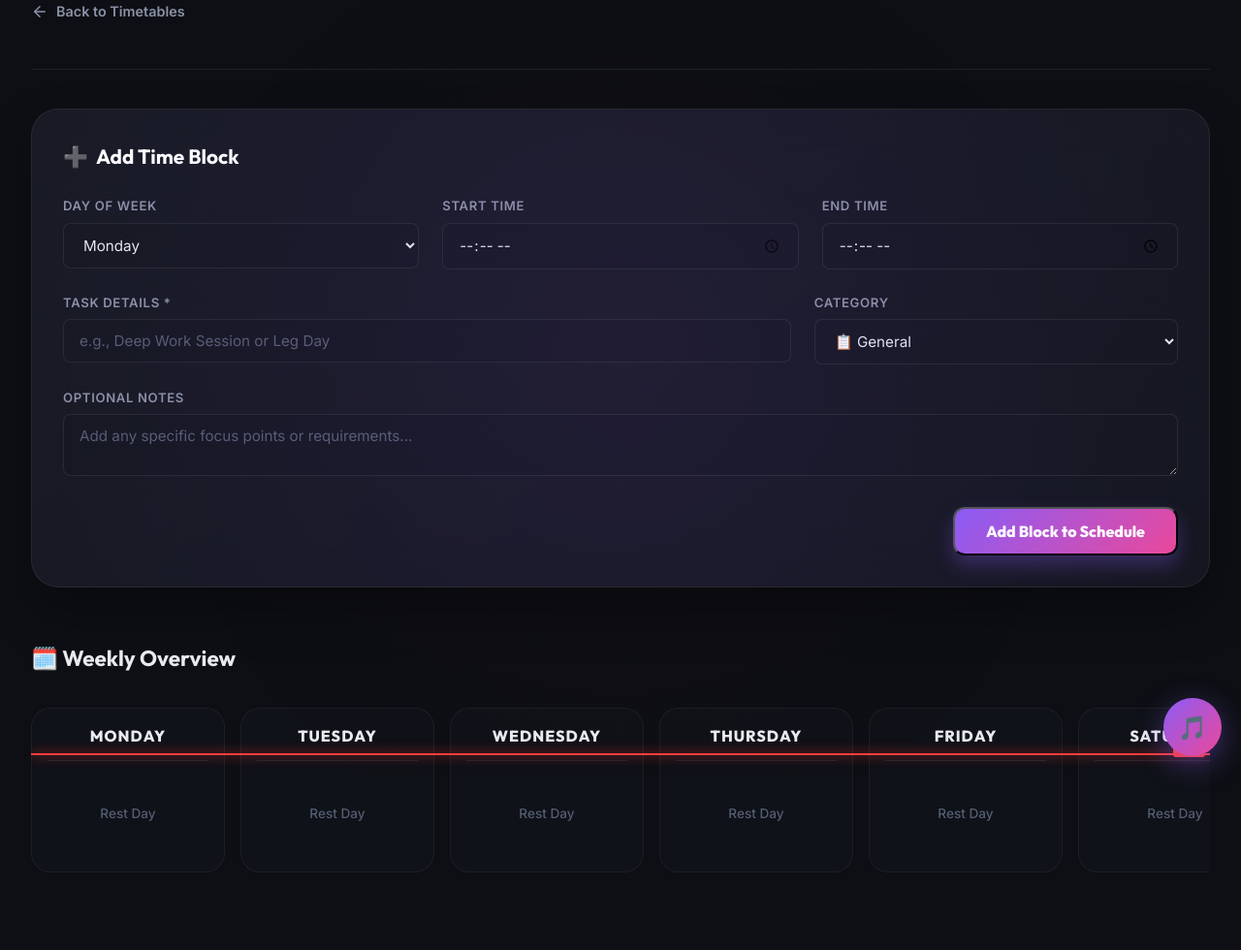
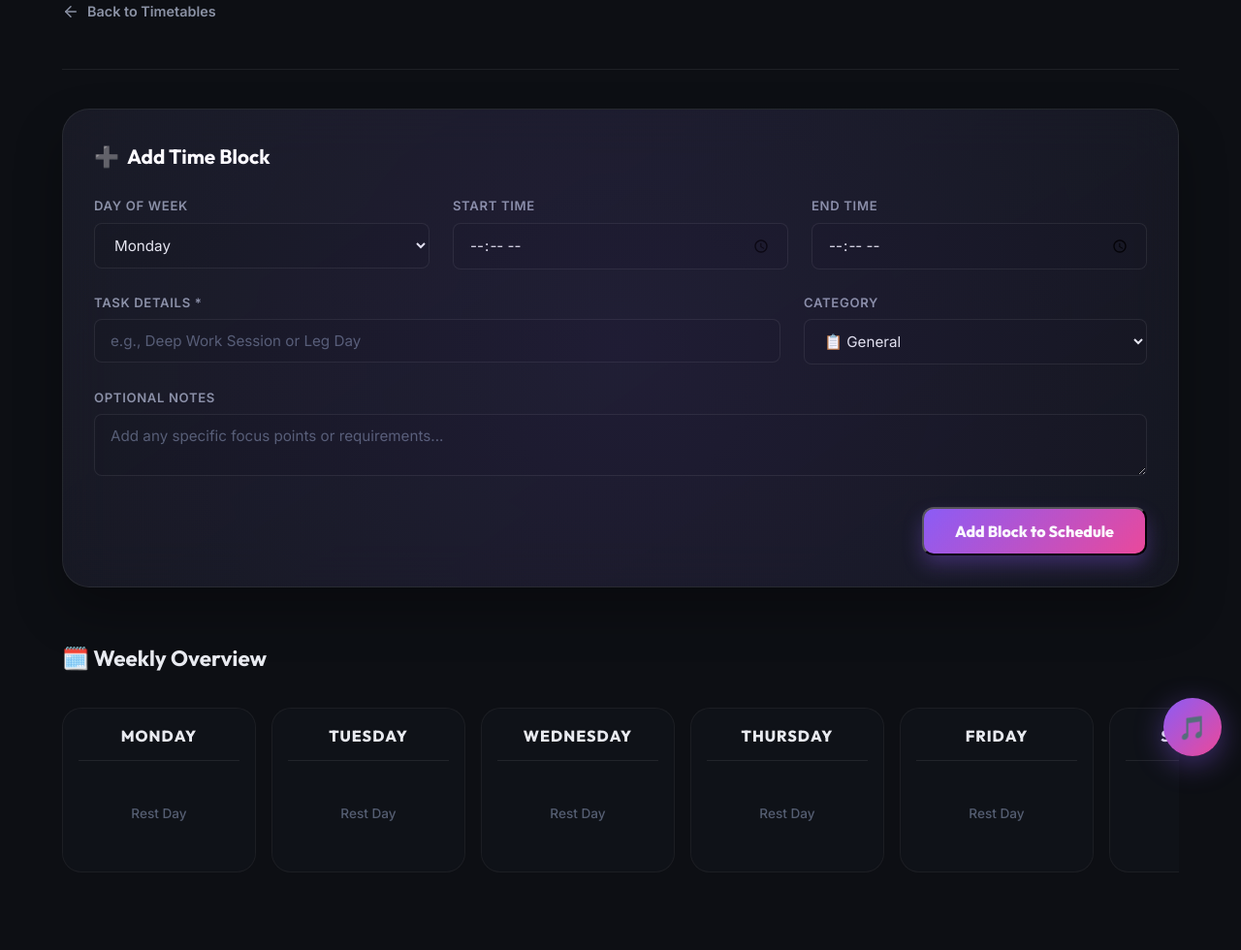
Before and after one commit to salarkhanrec001/fitness_app, a Flask app: template templates/timetable/view.html in a window 1280 px wide. Shown: the whole page at 97% size. Run offline with Flask 3, Linux system fonts and the light colour scheme; the template is opened without the code that fills it: values that come from a table or form of the project are taken from there, others are empty; some libraries are stand-ins or nearby versions.

Commit message:
Revert Ultra-Pro upgrades to Timetable Schedule as per user request

```diff
--- a/static/css/timetable.css
+++ b/static/css/timetable.css
@@ -8,21 +8,9 @@
 .stagger-3 { animation: fadeInUp 0.6s cubic-bezier(0.2, 0.8, 0.2, 1) 0.3s both; }
 
 .timetable-wrapper {
-  max-width: 1400px;
+  max-width: 1200px;
   margin: 0 auto;
-  padding: 0 2rem 4rem;
-  position: relative;
-  min-height: 100vh;
-}
-
-/* Tactical Background */
-.timetable-wrapper::before {
-  content: "";
-  position: fixed;
-  inset: 0;
-  background: radial-gradient(circle at 50% 50%, rgba(255, 60, 60, 0.02), transparent 70%);
-  z-index: -1;
-  pointer-events: none;
+  padding: 0 1.5rem 4rem;
 }
 
 /* ── Page Header ── */
@@ -467,30 +433,3 @@
   .week-view { grid-template-columns: repeat(1, 1fr); }
   .premium-day-column { min-width: 100%; }
 }
-
-/* Real-time Timeline Line */
-.tt-live-indicator {
-    position: absolute;
-    left: 0;
-    right: 0;
-    height: 2px;
-    background: #ff3c3c;
-    box-shadow: 0 0 12px #ff3c3c;
-    z-index: 100;
-    pointer-events: none;
-    transition: top 0.5s ease-in-out;
-}
-
-.tt-live-indicator::after {
-    content: "LIVE";
-    position: absolute;
-    right: 5px;
-    top: -12px;
-    background: #ff3c3c;
-    color: #000;
-    font-size: 0.55rem;
-    font-weight: 900;
-    padding: 1px 6px;
-    border-radius: 3px;
-    letter-spacing: 0.05em;
-}
--- a/templates/timetable/view.html
+++ b/templates/timetable/view.html
@@ -71,8 +71,7 @@
   {% set day_names = ['Monday', 'Tuesday', 'Wednesday', 'Thursday', 'Friday', 'Saturday', 'Sunday'] %}
   <div class="stagger-3">
     <h2 class="section-title">🗓️ Weekly Overview</h2>
-    <div class="week-view" style="position: relative;">
-      <div id="tt-live-line" class="tt-live-indicator"></div>
+    <div class="week-view">
       {% for day_idx in range(7) %}
       {% set day_slots = slots_by_day.get(day_idx, []) %}
 
@@ -82,10 +81,7 @@
         {% if day_slots %}
           <div style="display: flex; flex-direction: column; gap: 0.75rem;">
             {% for slot in day_slots %}
-            <div class="premium-slot-card {% if slot.is_completed %}done{% endif %} mm-slot"
-                 data-start="{{ slot.start_time }}"
-                 data-end="{{ slot.end_time }}"
-                 style="--tt-color: {{ timetable.color }};">
+            <div class="premium-slot-card {% if slot.is_completed %}done{% endif %}" style="--tt-color: {{ timetable.color }};">
               <div class="slot-time">{{ slot.start_time_12 }} – {{ slot.end_time_12 }}</div>
               <div class="slot-task">{{ slot.task }}</div>
               <span class="category-badge cat-{{ slot.category }}">{{ slot.category }}</span>
@@ -121,50 +117,3 @@
 
 </div>
 {% endblock %}
-
-{% block extra_js %}
-<script>
-    document.addEventListener('DOMContentLoaded', function() {
-        const line = document.getElementById('tt-live-line');
-        const slots = document.querySelectorAll('.mm-slot');
-        const weekView = document.querySelector('.week-view');
-
-        function updateTimeline() {
-            const now = new Date();
-            const currentDay = (now.getDay() + 6) % 7; // Monday is 0
-            const currentHour = now.getHours();
-            const currentMin = now.getMinutes();
-            const totalMin = currentHour * 60 + currentMin;
-
-            // 1. Highlight Active Slot
-            slots.forEach(slot => {
-                const start = slot.dataset.start.split(':').map(Number);
-                const end = slot.dataset.end.split(':').map(Number);
-                const startMin = start[0] * 60 + start[1];
-                const endMin = end[0] * 60 + end[1];
-
-                const parentColumn = slot.closest('.premium-day-column');
-                const dayIdx = Array.from(document.querySelectorAll('.premium-day-column')).indexOf(parentColumn);
-
-                if (dayIdx === currentDay && totalMin >= startMin && totalMin <= endMin) {
-                    slot.classList.add('active-now');
-                } else {
-                    slot.classList.remove('active-now');
-                }
-            });
-
-            // 2. Position Live Line
-            // (Simplification: Position relative to the week-view height based on 00:00 to 23:59)
-            if (line && weekView) {
-                const height = weekView.offsetHeight;
-                const topPercent = (totalMin / 1440) * 100;
-                line.style.top = topPercent + '%';
-                line.style.display = 'block';
-            }
-        }
-
-        updateTimeline();
-        setInterval(updateTimeline, 60000); // Update every minute
-    });
-</script>
-{% endblock %}
```
Also changed, not shown: other parts of static/css/timetable.css (+5 -27 lines).
